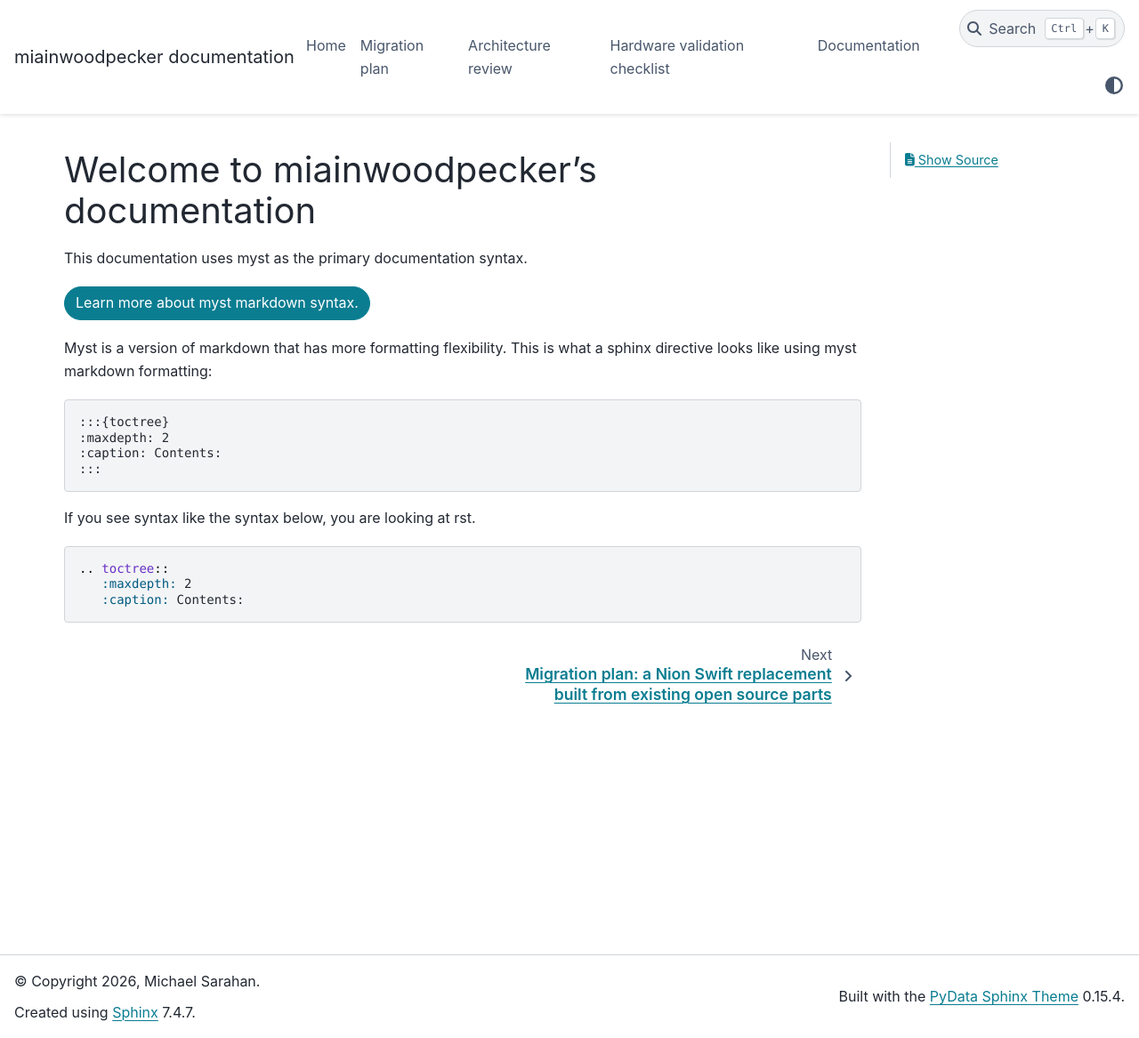
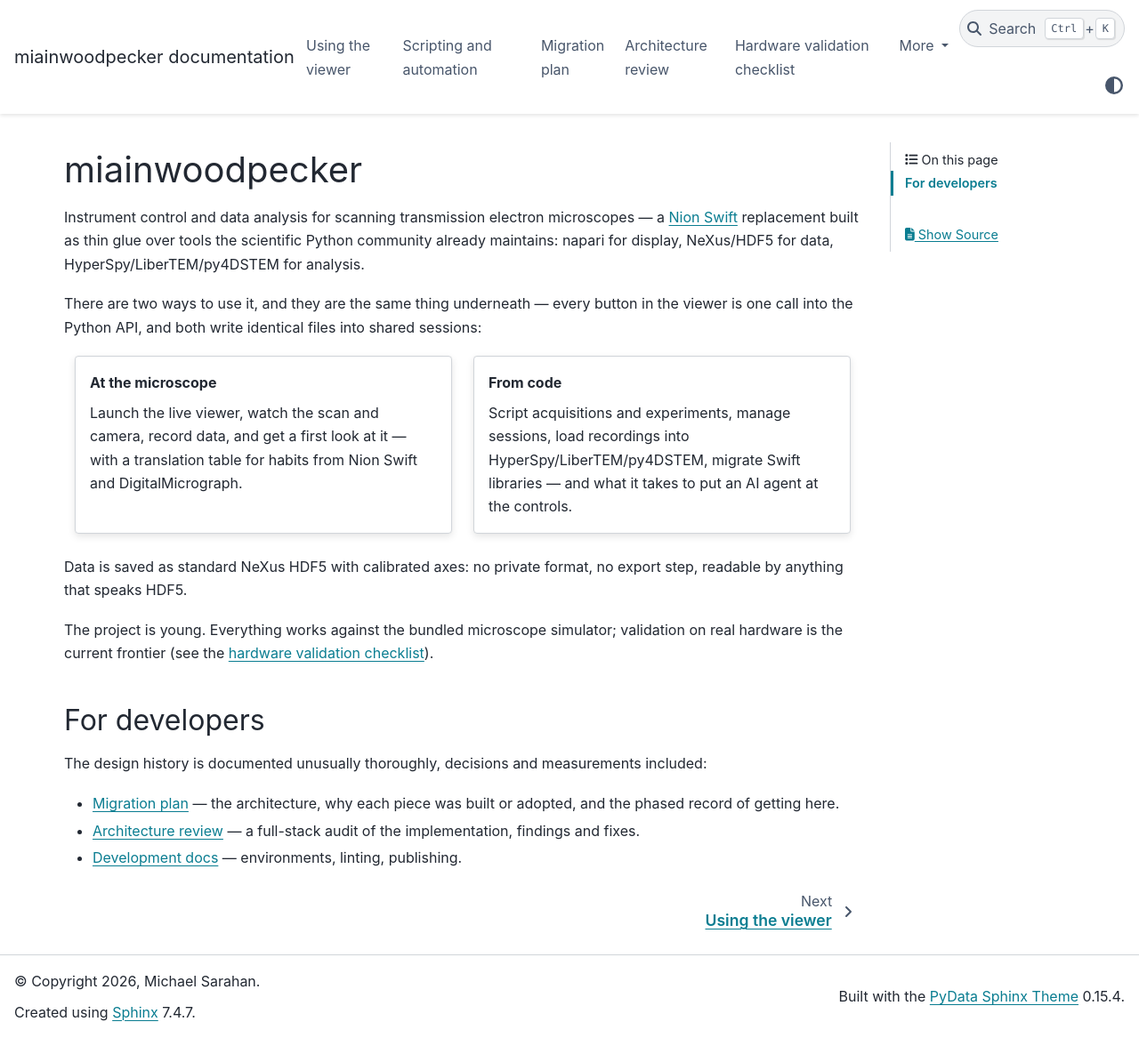
Before and after one commit to msarahan/miainwoodpecker, a Sphinx documentation site: the page built from docs/index.md, in a window 1280 px wide and 1167 px high. Shown: the whole window at 89% size. Built offline with Sphinx 7.4.7 and the PyData theme 0.15.4, drawn with Linux system fonts in a browser that asks for light colours; the version number could not be read and is left out.

Commit message:
Reorganize the docs around how a person actually uses this
The docs read as a development record: the front page was template
boilerplate about myst syntax, and everything of substance lived in the
migration plan's phase log. Useful history, but nothing answered "I am
at the microscope, what do I press" or "I have a notebook open, what do
I import".

Two new cross-linked guides answer exactly those, and the front page
now leads with them:

- using-the-viewer.md - the UI path: launching, live viewing, sessions,
  recording, opening data back, and the first-look analysis buttons.
  Opens with a translation table from Nion Swift and DigitalMicrograph
  habits (Record, Save Display As, projects/libraries, .ndata/.dm4) to
  their equivalents here, since that is the vocabulary operators arrive
  with.
- scripting-and-automation.md - the code path: connect/scan/record in
  five minutes, the layer map, a scripted focal series, sessions from
  scripts, one-line loads into HyperSpy/LiberTEM/py4DSTEM, Swift
  library migration, and a section on AI/agent operation - honest that
  no MCP server ships today, and specific about why the existing API is
  the right surface for one (small typed surface, inspectable data,
  refuse-rather-than-misbehave failure paths, shared sessions a human
  can watch).

Each guide points at the other where their subjects meet - the buttons
are wrappers over the API, scripts and the viewer share sessions - and
the development documents (migration plan, architecture review,
checklist) remain in the toctree under a developer heading rather than
as the front door.

Every example that runs without the device extra was executed verbatim,
not proofread: sessions, find/load/annotate/read-context, record(),
the HyperSpy load, and the migration snippet including its
skip-unreadable behaviour. Two errors were caught that way - a
tuple-unpacking of load_as_diffraction_slice's single return, and "~"
paths that nothing expands. The device-dependent examples are checked
against the source signatures; they need the nion stack to execute.

Co-Authored-By: Claude Fable 5 <noreply@anthropic.com>
Claude-Session: https://claude.ai/code/session_01VVdqnD6AXw4tWB6ix1v9xN

````diff
--- a/docs/index.md
+++ b/docs/index.md
@@ -1,42 +1,62 @@
-# Welcome to miainwoodpecker's documentation
+# miainwoodpecker
+
+Instrument control and data analysis for scanning transmission electron
+microscopes — a [Nion Swift](https://github.com/nion-software/nionswift)
+replacement built as thin glue over tools the scientific Python
+community already maintains: napari for display, NeXus/HDF5 for data,
+HyperSpy/LiberTEM/py4DSTEM for analysis.
+
+There are two ways to use it, and they are the same thing underneath —
+every button in the viewer is one call into the Python API, and both
+write identical files into shared sessions:
+
+::::{grid} 2
+
+:::{grid-item-card} At the microscope
+:link: using-the-viewer
+:link-type: doc
+Launch the live viewer, watch the scan and camera, record data, and get
+a first look at it — with a translation table for habits from Nion
+Swift and DigitalMicrograph.
+:::
+
+:::{grid-item-card} From code
+:link: scripting-and-automation
+:link-type: doc
+Script acquisitions and experiments, manage sessions, load recordings
+into HyperSpy/LiberTEM/py4DSTEM, migrate Swift libraries — and what it
+takes to put an AI agent at the controls.
+:::
+
+::::
+
+Data is saved as standard NeXus HDF5 with calibrated axes: no private
+format, no export step, readable by anything that speaks HDF5.
+
+The project is young. Everything works against the bundled microscope
+simulator; validation on real hardware is the current frontier (see the
+[hardware validation checklist](hardware-validation-checklist.md)).
+
+## For developers
+
+The design history is documented unusually thoroughly, decisions and
+measurements included:
+
+- [Migration plan](migration-plan.md) — the architecture, why each
+  piece was built or adopted, and the phased record of getting here.
+- [Architecture review](architecture-review.md) — a full-stack audit of
+  the implementation, findings and fixes.
+- [Development docs](documentation/index.md) — environments, linting,
+  publishing.
 
 :::{toctree}
 :maxdepth: 2
 :hidden:
-:caption: Contents:
 
-Home <self>
+Using the viewer <using-the-viewer>
+Scripting and automation <scripting-and-automation>
 Migration plan <migration-plan>
 Architecture review <architecture-review>
 Hardware validation checklist <hardware-validation-checklist>
-Documentation <documentation/index>
+Development <documentation/index>
 :::
-
-This documentation uses myst as the primary documentation syntax.
-
-:::{button-link} <https://myst-parser.readthedocs.io/en/latest/syntax/syntax.html>
-:color: primary
-:class: sd-rounded-pill float-left
-
-Learn more about myst markdown syntax.
-
-:::
-
-Myst is a version of markdown that has more formatting flexibility.
-This is what a sphinx directive looks like using myst markdown formatting:
-
-```markdown
-:::{toctree}
-:maxdepth: 2
-:caption: Contents:
-:::
-
-```
-
-If you see syntax like the syntax below, you are looking at rst.
-
-```rst
-.. toctree::
-   :maxdepth: 2
-   :caption: Contents:
-```
````
Also changed, not shown: docs/scripting-and-automation.md (added, +235 -0 lines), docs/using-the-viewer.md (added, +132 -0 lines).
